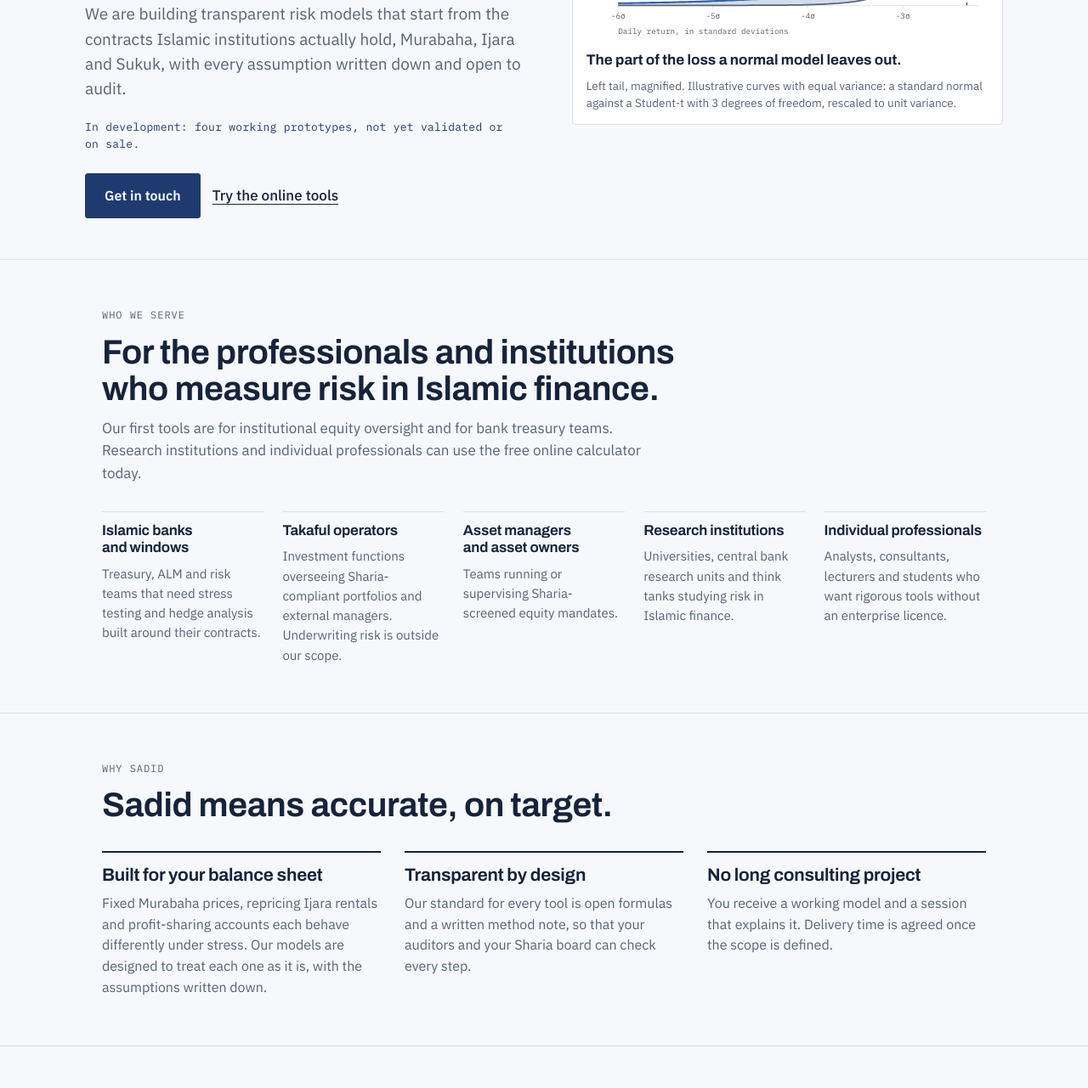
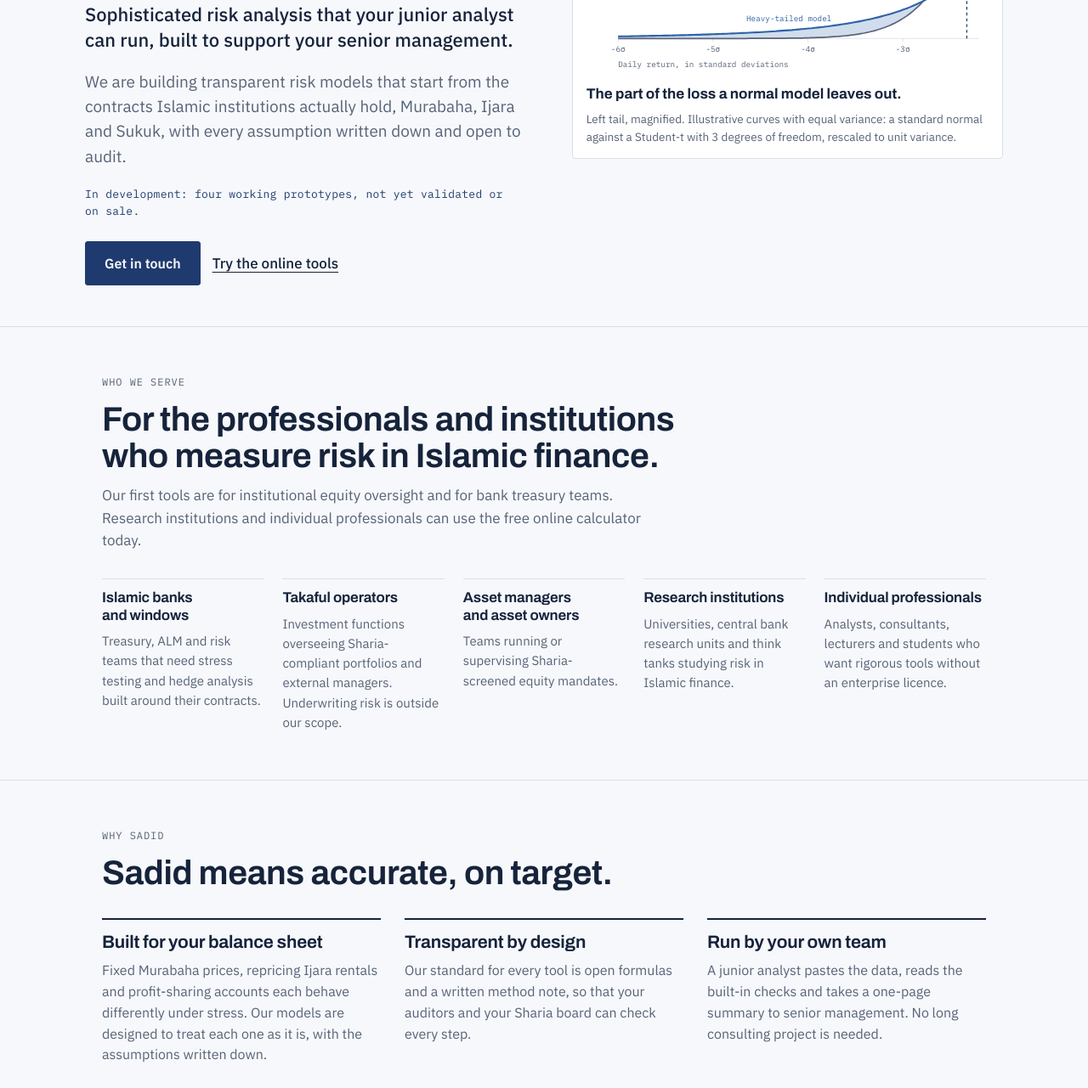
Before and after one commit to MahBekri/mahbekri.github.io, a plain HTML site: page sadid/index.html in a window 1280 px wide. Shown: the part 457-1738 px from the top of the page at 85% size. Drawn offline with nearby package versions, Linux system fonts and the light colour scheme.

Commit message:
Add the Sadid value proposition to the hero (#21)
Claude-Session: https://claude.ai/code/session_01HynrSnFSfdpYsbzpBhYrgA

Co-authored-by: Claude <noreply@anthropic.com>

```diff
--- a/sadid/index.html
+++ b/sadid/index.html
@@ -4,7 +4,7 @@
 <meta charset="utf-8">
 <meta name="viewport" content="width=device-width, initial-scale=1">
 <title>Sadid Risk Analytics</title>
-<meta name="description" content="Sadid Risk Analytics: risk management solutions for Islamic finance. Transparent, Sharia-aware risk models in development for Islamic banks, takaful operators and Sharia-compliant funds.">
+<meta name="description" content="Sadid Risk Analytics: risk management solutions for Islamic finance. Sophisticated risk analysis that a junior analyst can run, built to support senior management. In development.">
 <link rel="preconnect" href="https://fonts.googleapis.com">
 <link rel="preconnect" href="https://fonts.gstatic.com" crossorigin>
 <link href="https://fonts.googleapis.com/css2?family=Archivo:wdth,wght@62..125,400..800&family=IBM+Plex+Mono:wght@400;500&family=IBM+Plex+Sans:wght@400;500;600&family=IBM+Plex+Sans+Arabic:wght@500;600&display=swap" rel="stylesheet">
@@ -59,6 +59,7 @@ nav a:hover{color:var(--ink);border-bottom-color:var(--accent)}
 .hero{display:grid;grid-template-columns:minmax(0,1.05fr) minmax(0,1fr);gap:40px;align-items:center;padding:56px 0 48px}
 .hero-copy{display:flex;flex-direction:column;gap:20px}
 .hero-copy p{font-size:19px;color:var(--muted)}
+.hero-copy p.lead{font-size:22px;line-height:1.35;color:var(--ink);font-weight:500}
 .cta{display:flex;gap:14px;flex-wrap:wrap;align-items:center;margin-top:4px}
 .btn{display:inline-block;background:var(--accent);color:var(--paper);font-weight:600;text-decoration:none;padding:13px 22px;border-radius:3px;border:1px solid var(--accent);font-family:var(--body);font-size:16px;cursor:pointer}
 .btn:hover{filter:brightness(1.08)}
@@ -188,6 +189,7 @@ footer .wrap{display:flex;flex-direction:column;gap:8px}
     <div class="hero-copy">
       <span class="label">Stress testing · Hedging · Tail risk · Mandate oversight</span>
       <h1>Risk management solutions for Islamic finance.</h1>
+      <p class="lead">Sophisticated risk analysis that your junior analyst can run, built to support your senior management.</p>
       <p>We are building transparent risk models that start from the contracts Islamic institutions actually hold, Murabaha, Ijara and Sukuk, with every assumption written down and open to audit.</p>
       <p class="stage">In development: four working prototypes, not yet validated or on sale.</p>
       <div class="cta">
@@ -237,8 +239,8 @@ footer .wrap{display:flex;flex-direction:column;gap:8px}
           <p>Our standard for every tool is open formulas and a written method note, so that your auditors and your Sharia board can check every step.</p>
         </div>
         <div>
-          <h3>No long consulting project</h3>
-          <p>You receive a working model and a session that explains it. Delivery time is agreed once the scope is defined.</p>
+          <h3>Run by your own team</h3>
+          <p>A junior analyst pastes the data, reads the built-in checks and takes a one-page summary to senior management. No long consulting project is needed.</p>
         </div>
       </div>
     </div>
```
